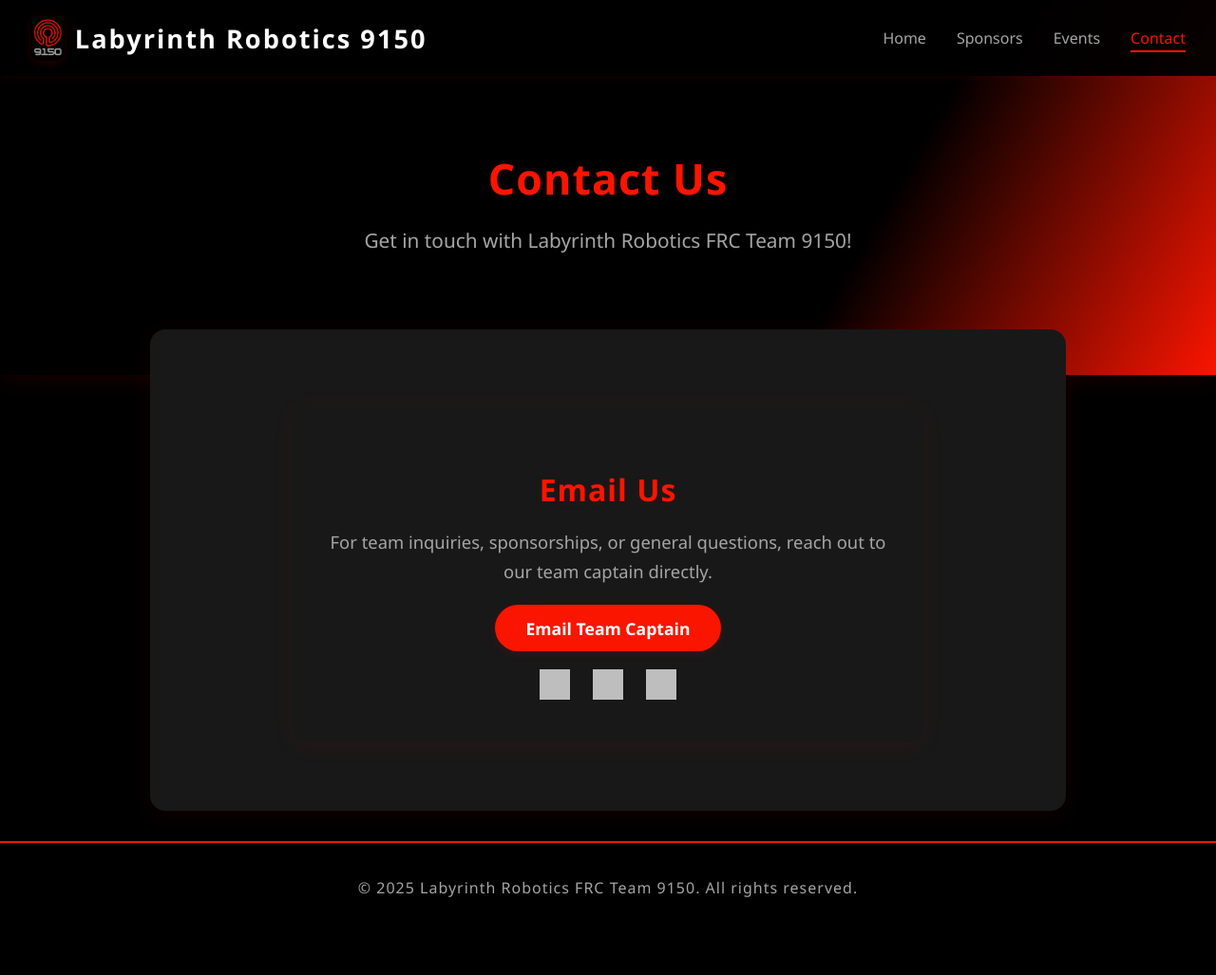
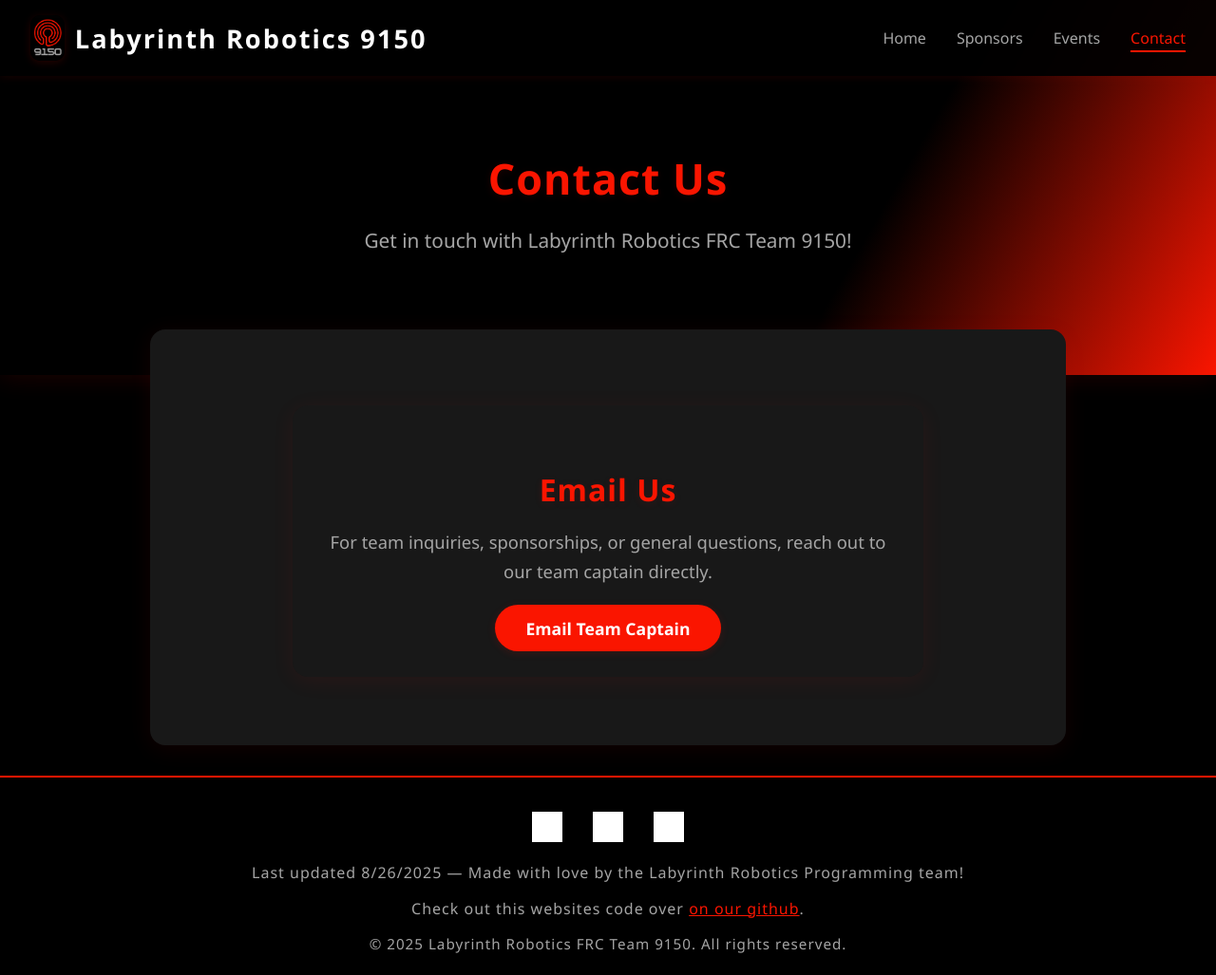
Before and after one commit to LabyrinthRobotics9150/website, a plain HTML site: page contact.html in a window 1280 px wide. Shown: the whole page at 95% size. Before the commit the page ends 981 px from the top, so only its background shows below. Drawn offline with Linux system fonts and the light colour scheme; grey boxes are pictures that could not be loaded.

Commit message:
universal footer, cleaned styles.css, updated socials

```diff
--- a/contact.html
+++ b/contact.html
@@ -28,15 +28,14 @@
             <h2 style="color:#FA1500; margin-bottom:1rem;">Email Us</h2>
             <p style="color:#A5A5A5; font-size:1.15rem; margin-bottom:2rem;">For team inquiries, sponsorships, or general questions, reach out to our team captain directly.</p>
             <a href="mailto:captain@labyrobots.org?subject=Labyrinth%20Robotics%20Inquiry" class="cta-btn animate-pop" style="margin-bottom:2rem;">Email Team Captain</a>
-            <div class="social-links" style="margin-top:2rem;">
-                <a href="https://www.instagram.com/frc9150_labyrinthrobotics/" target="_blank"><img src="https://cdn.jsdelivr.net/gh/simple-icons/simple-icons/icons/instagram.svg" alt="Instagram"></a>
-                <a href="#"><img src="https://cdn.jsdelivr.net/gh/simple-icons/simple-icons/icons/facebook.svg" alt="Facebook"></a>
-                <a href="#"><img src="https://cdn.jsdelivr.net/gh/simple-icons/simple-icons/icons/youtube.svg" alt="YouTube"></a>
-            </div>
         </section>
     </main>
-    <footer>
-        <p>&copy; 2025 Labyrinth Robotics FRC Team 9150. All rights reserved.</p>
-    </footer>
+    <!-- footer import -->
+    <div id="footer-include"></div>
+    <script>
+    fetch('footer.html')
+    .then(response => response.text())
+    .then(html => { document.getElementById('footer-include').innerHTML = html; });
+    </script>
 </body>
 </html>
--- /dev/null
+++ b/footer.html
@@ -0,0 +1,16 @@
+<footer>
+    <div class="footer-social">
+        <a href="https://www.instagram.com/frc9150_labyrinthrobotics/" target="_blank" rel="noopener" title="Instagram">
+            <img src="https://cdn.jsdelivr.net/gh/simple-icons/simple-icons/icons/instagram.svg" alt="Instagram">
+        </a>
+        <a href="https://www.facebook.com/share/19Xb64DqST/?mibextid=wwXIfr" target="_blank" rel="noopener" title="Facebook">
+            <img src="https://cdn.jsdelivr.net/gh/simple-icons/simple-icons/icons/facebook.svg" alt="Facebook">
+        </a>
+        <a href="https://github.com/LabyrinthRobotics9150" target="_blank" rel="noopener" title="GitHub">
+            <img src="https://cdn.jsdelivr.net/gh/simple-icons/simple-icons/icons/github.svg" alt="GitHub">
+        </a>
+    </div>
+    <p style="margin-top:1rem;">Last updated 8/26/2025 &mdash; Made with love by the Labyrinth Robotics Programming team!</p>
+    <p> Check out this websites code over <a href="https://github.com/LabyrinthRobotics9150/website" target="_blank" rel="noopener" style="color: #FA1500 !important;">on our github</a>.</p>
+    <p style="font-size:0.95rem; color:#A5A5A5;">&copy; 2025 Labyrinth Robotics FRC Team 9150. All rights reserved.</p>
+</footer>
--- a/style.css
+++ b/style.css
@@ -1,6 +1,4 @@
-/* =============================
-   Slideshow Styles
-   ============================= */
+/* slideshow */
 .slideshow-section {
     margin-bottom: 2.5rem;
     text-align: center;
@@ -58,7 +56,7 @@
     background: #FA1500;
     transform: scale(1.2);
 }
-/* Responsive slideshow */
+
 @media (max-width: 800px) {
     .slideshow-container, .slide img, .slide {
         height: 200px;
@@ -71,7 +69,6 @@
         min-height: 120px;
     }
 }
-/* Labyrinth Robotics FRC Team 9150 - Red-Black-Gray Theme & Animations */
 body {
     margin: 0;
     font-family: 'Segoe UI', Arial, sans-serif;
@@ -204,8 +201,8 @@ section h2 {
     color: #A5A5A5;
 }
 
-/* Sponsors, Events, Contact, Footer condensed */
-.sponsors, .sponsor-logos, .events ul, .contact .social-links, footer {
+/* Sponsors, Events, Contact, Footer */
+.sponsors, .sponsor-logos, footer {
     text-align: center;
 }
 .sponsor-logos {
@@ -225,40 +222,40 @@ section h2 {
 .sponsor-logos img:hover {
     filter: grayscale(0%);
 }
-.events ul {
-    padding-left: 1.2rem;
-}
-.events li {
-    margin-bottom: 0.5rem;
-    color: #A5A5A5;
-}
-.contact .social-links {
-    margin-top: 1rem;
-    display: flex;
-    gap: 1.5rem;
-    justify-content: center;
-}
-.contact .social-links img {
-    width: 32px;
-    height: 32px;
-    filter: grayscale(1) brightness(1.2);
-    transition: filter 0.2s, transform 0.2s;
-}
-.contact .social-links img:hover {
-    filter: none;
-    transform: scale(1.15);
-}
 footer {
     background: #000000;
     color: #A5A5A5;
-    padding: 1.2rem 0;
+    padding: 1.2rem 0 0.5rem 0;
     font-size: 1rem;
     margin-top: 2rem;
     letter-spacing: 1px;
     border-top: 2px solid #FA1500;
 }
+.footer-social {
+    margin: 1rem 0 0.5rem 0;
+    display: flex;
+    justify-content: center;
+    gap: 2rem;
+}
+.footer-social a {
+    display: inline-block;
+    transition: transform 0.2s, filter 0.2s;
+}
+/* Social icons */
+.footer-social img,
+.contact .social-links img {
+    width: 32px;
+    height: 32px;
+    filter: brightness(0) invert(1) grayscale(0.2) contrast(1.2);
+    transition: filter 0.2s, transform 0.2s;
+}
+.footer-social a:hover img,
+.contact .social-links a:hover img {
+    filter: invert(22%) sepia(99%) saturate(7490%) hue-rotate(-3deg) brightness(104%) contrast(105%);
+    transform: scale(1.18);
+}
 
-/* Animations condensed */
+/* Animations */
 .animate-fade-in { opacity: 0; animation: fadeIn 1.2s ease forwards; }
 .animate-slide-up { opacity: 0; transform: translateY(40px); animation: slideUp 1.1s cubic-bezier(.23,1.01,.32,1) forwards; }
 .animate-pop { animation: popIn 0.7s cubic-bezier(.23,1.01,.32,1) forwards; }
```
Also changed, not shown: events.html (+7 -3 lines), index.html (+7 -3 lines), sponsors.html (+7 -3 lines).
